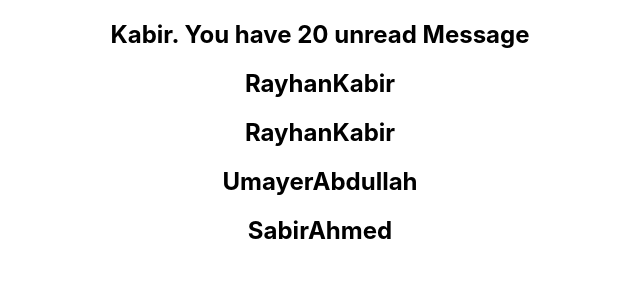
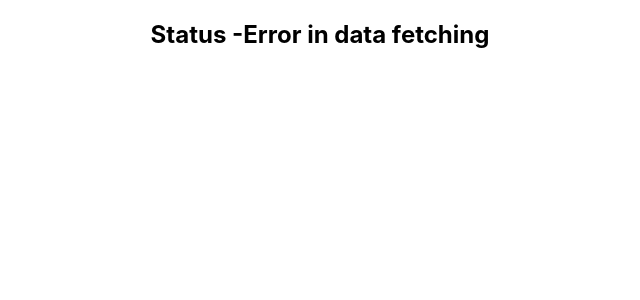
Before and after one commit to RayhanKabir29/react-typscript, a React (Create React App) app: page / in a window 1280 px wide. Shown: the top 300 px of the page, without its empty margins (320-960 px from the left). Built offline with nearby package versions, Linux system fonts and the light colour scheme.

Commit message:
advanced props

```diff
--- a/src/App.tsx
+++ b/src/App.tsx
@@ -1,29 +1,28 @@
 import "./App.css";
-import Greet from "./components/Greet";
-import Person from "./components/Person";
-import PersonList from "./components/PersonList";
+import Status from "./components/Status";
 
 function App() {
-  const personName = {
-    first: "Rayhan",
-    last: "Kabir",
-  };
-  const nameList = [
-    { first: "Rayhan", last: "Kabir" },
-    {
-      first: "Umayer",
-      last: "Abdullah",
-    },
-    {
-      first: "Sabir",
-      last: "Ahmed",
-    },
-  ];
+  // const personName = {
+  //   first: "Rayhan",
+  //   last: "Kabir",
+  // };
+  // const nameList = [
+  //   { first: "Rayhan", last: "Kabir" },
+  //   {
+  //     first: "Umayer",
+  //     last: "Abdullah",
+  //   },
+  //   {
+  //     first: "Sabir",
+  //     last: "Ahmed",
+  //   },
+  // ];
   return (
     <div className="App">
-      <Greet name="Kabir" numberofMesage={20} isLoggedin={true} />
+      {/* <Greet name="Kabir" numberofMesage={20} isLoggedin={true} />
       <Person name={personName} />
-      <PersonList names={nameList} />
+      <PersonList names={nameList} /> */}
+      <Status status="error" />
     </div>
   );
 }
--- /dev/null
+++ b/src/components/Status.tsx
@@ -0,0 +1,21 @@
+type StatusProps = {
+  status: "loading" | "success" | "error";
+};
+
+const Status = (props: StatusProps) => {
+  let message;
+  if (props.status === "loading") {
+    message = "Loading.....";
+  } else if (props.status === "success") {
+    message = "Congrats! you have successfully Load data";
+  } else if (props.status === "error") {
+    message = "Error in data fetching";
+  }
+  return (
+    <div>
+      <h2>Status -{message}</h2>
+    </div>
+  );
+};
+
+export default Status;
```
Also changed, not shown: src/components/Heading.tsx (added, +9 -0 lines).
